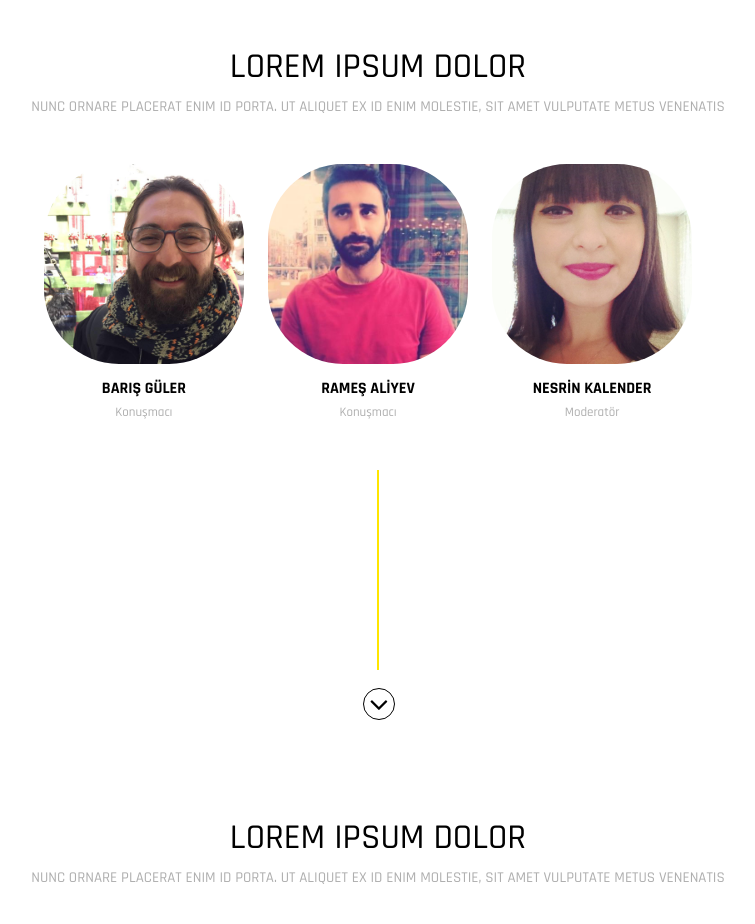
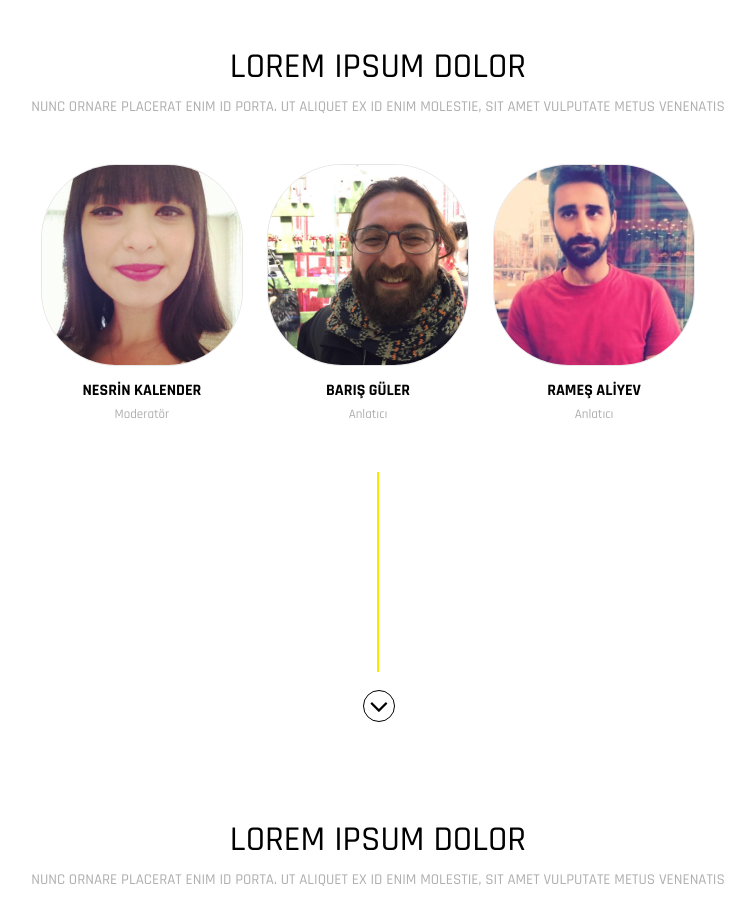
Before and after one commit to JSNinjas/free-for-all-website, a website: page app/index.html in a window 1280 px wide. Shown: the part 1920-2844 px from the top of the page, without its empty margins (262-1017 px from the left). Drawn offline with Linux system fonts and the light colour scheme.

Commit message:
border to members, favicon, nesrin addes as member.

```diff
--- a/app/index.html
+++ b/app/index.html
@@ -7,6 +7,7 @@
 	<link rel="stylesheet" type="text/css" href="http://maxcdn.bootstrapcdn.com/font-awesome/4.3.0/css/font-awesome.min.css">
 	<link href='http://fonts.googleapis.com/css?family=Rajdhani:300,400,500,600,700' rel='stylesheet' type='text/css'>
 	<link rel="stylesheet" type="text/css" href="css/main.css">
+	<link rel="shortcut icon" type="image/png" href="images/favicon.png"/>
 </head>
 <body>
 	<header>
@@ -41,19 +42,19 @@
 		<h1 class="title">LOREM IPSUM DOLOR</h1>
 		<h2 class="sub-title"> NUNC ORNARE PLACERAT ENIM ID PORTA. UT ALIQUET EX ID ENIM MOLESTIE, SIT AMET VULPUTATE METUS VENENATIS</h2>
 		<div class="member">
+			<img src="images/nesrin.jpg">
+			<h2>NESRİN KALENDER</h2>
+			<span>Moderatör</span>
+		</div>
+		<div class="member">
 			<img src="images/baris.jpg">
 			<h2>BARIŞ GÜLER</h2>
-			<span>Konuşmacı</span>
+			<span>Anlatıcı</span>
 		</div>
 		<div class="member">
 			<img src="images/rames.jpg">
 			<h2>RAMEŞ ALİYEV</h2>
-			<span>Konuşmacı</span>
-		</div>
-		<div class="member">
-			<img src="images/nesrin.jpg">
-			<h2>NESRİN KALENDER</h2>
-			<span>Moderatör</span>
+			<span>Anlatıcı</span>
 		</div>
 		<div class="seperator"><span></span><i class="fa fa-angle-down"></i></div>
 	</section>
--- a/app/scss/pages/_home.scss
+++ b/app/scss/pages/_home.scss
@@ -54,6 +54,11 @@
 			color: #AFAFAF;
 			font-size: 13px;
 		}
+
+		img {
+			border:1px solid #e7e7e7;
+		}
+
 	}
 }
 
```
Also changed, not shown: app/css/main.css, app/images/favicon.png (added), 2 other files.
